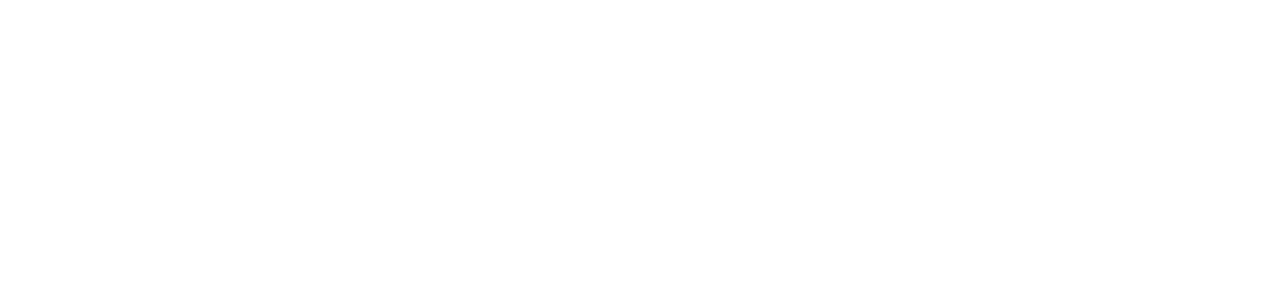
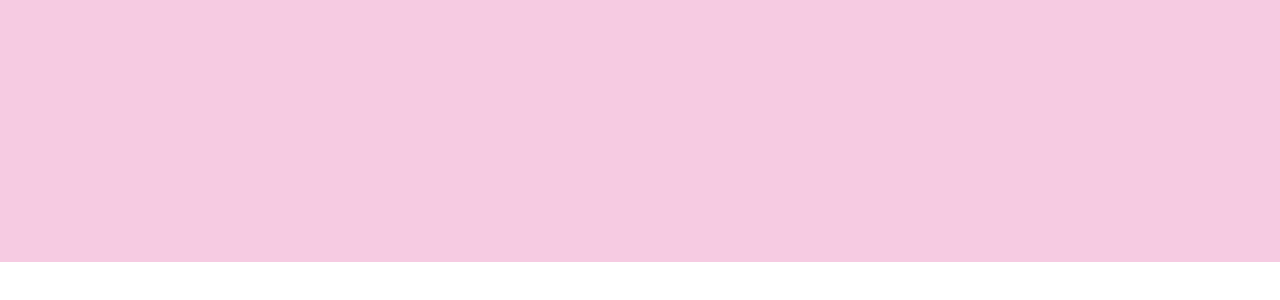
Before and after one commit to mayela101/Web-Dev-2025, a React (Create React App) app in the folder bytes/: page / in a window 1280 px wide. Shown: the part 38-338 px from the top of the page. Built offline with nearby package versions, Linux system fonts and the light colour scheme.

Commit message:
Banner Update 1

```diff
--- a/bytes/src/App.css
+++ b/bytes/src/App.css
@@ -1,3 +1,10 @@
 .App {
   text-align: center;
 }
+
+#banner {
+  width: 100%;
+  background-image: url("tempBanner.png");
+  height: 300px;
+  border: 5px;
+}
--- a/bytes/src/App.js
+++ b/bytes/src/App.js
@@ -4,6 +4,9 @@
   return (
     <div className="App">
 
+    <header id = "banner">
+    </header>
+
     </div>
   );
 }
```
Also changed, not shown: bytes/src/tempBanner.png (added).
